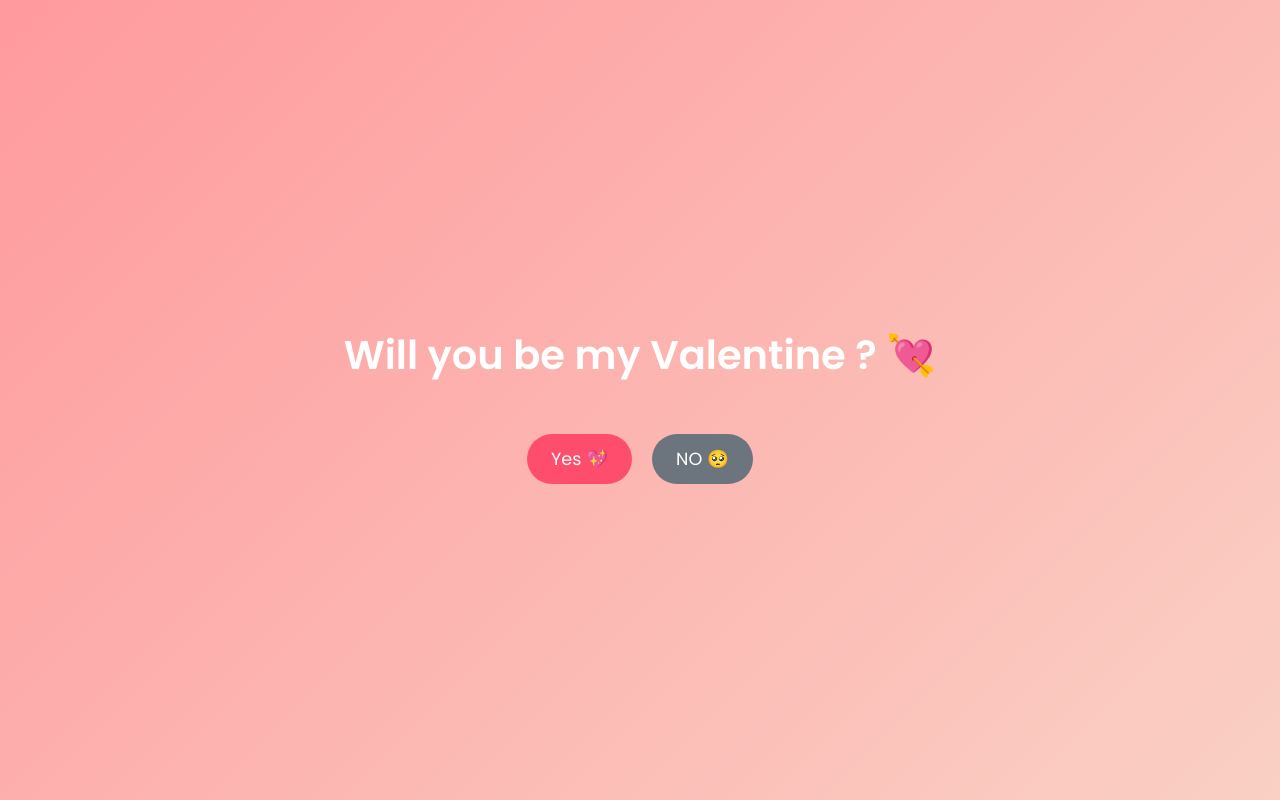
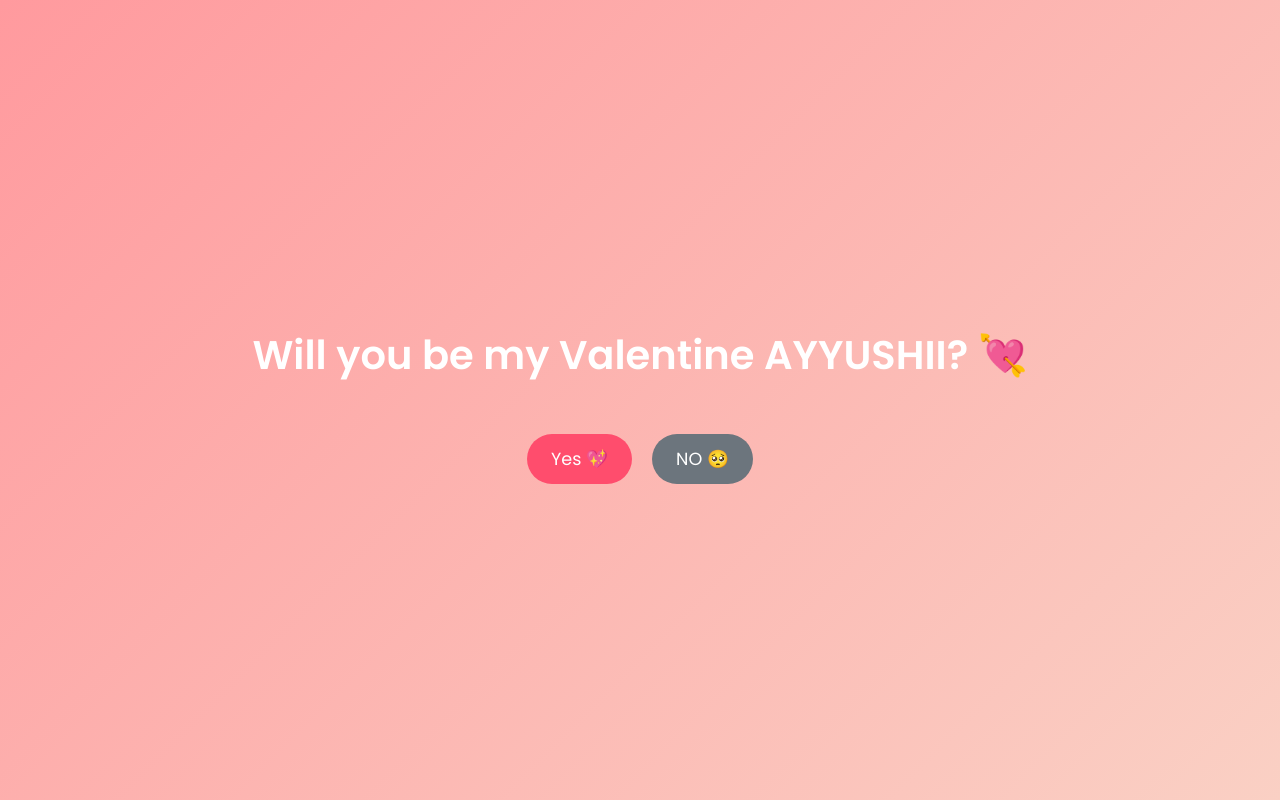
Before and after one commit to darshan-111/valentines, a React (Vite) app: page / in a window 1280 px wide. Built offline with nearby package versions, Linux system fonts and the light colour scheme.

Commit message:
ayushi added

```diff
--- a/src/App.jsx
+++ b/src/App.jsx
@@ -58,7 +58,7 @@ function App() {
 
       {!yesClicked ? (
         <>
-          <h1 className="title">Will you be my Valentine ? 💘</h1>
+          <h1 className="title">Will you be my Valentine AYYUSHII? 💘</h1>
 
           {/* <p className="no-text"></p> */}
 
```
